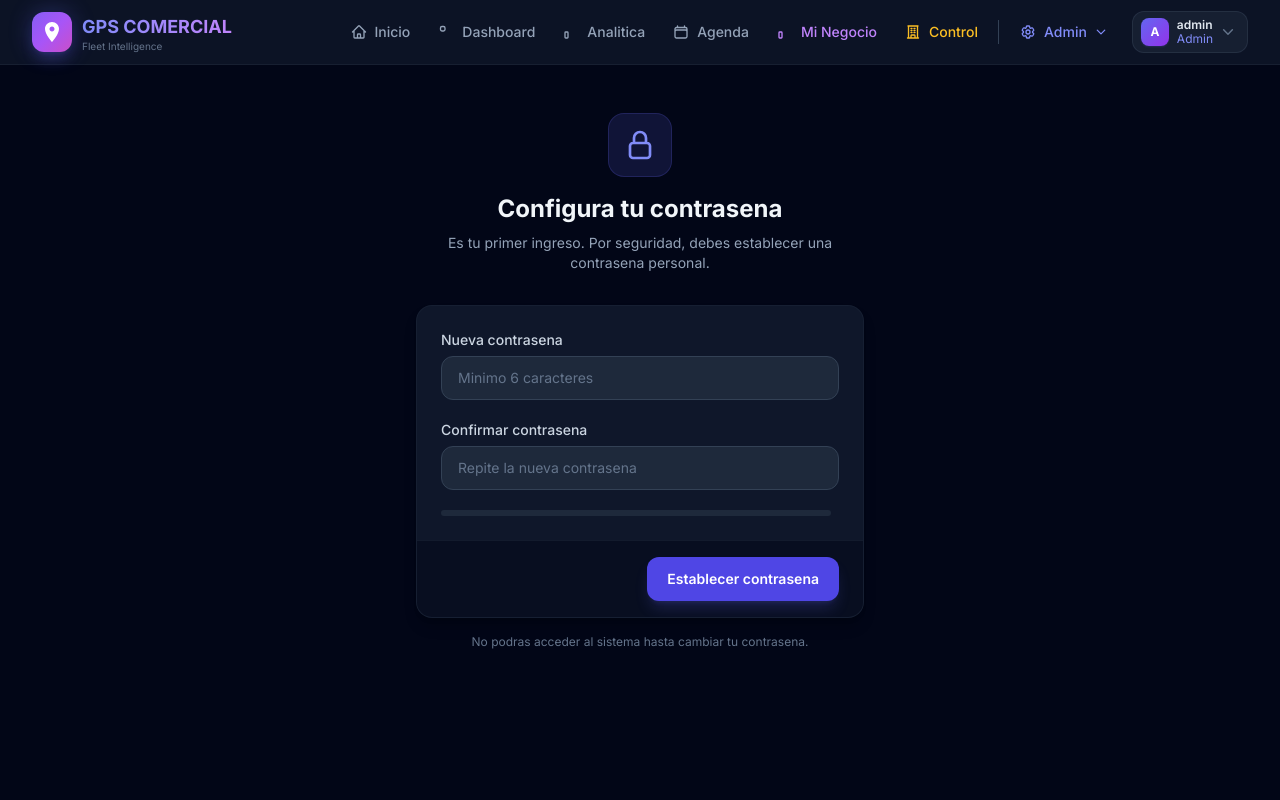
After one commit to bgaleanotec-maker/GPS-Comercial, a Flask app: page /auth/change-password in a window 1280 px wide. The commit adds this page. Run offline with Flask 3, Linux system fonts and the light colour scheme; a user stored in the database is signed in; some libraries are stand-ins or nearby versions.

Commit message:
Password management: force change on first login + admin reset
- Add must_change_password field to User model (default True for new users)
- Force password change screen on first login with generic password
- before_request middleware blocks all routes until password is changed
- Admin can generate random temp password (VantiXXXX) from edit user
- Admin can also set manual password, both trigger must_change_password
- Password strength indicator with visual feedback
- Dark themed change_password template with security UX

Co-Authored-By: Claude Opus 4.6 <noreply@anthropic.com>

```diff
--- a/app/__init__.py
+++ b/app/__init__.py
@@ -132,6 +132,16 @@ def create_app(config_class=Config):
     from app.schedule import bp as schedule_bp
     app.register_blueprint(schedule_bp, url_prefix='/schedule')
 
+    # Forzar cambio de contrasena en cualquier ruta protegida
+    @app.before_request
+    def check_password_change():
+        from flask_login import current_user
+        from flask import request, redirect, url_for
+        if current_user.is_authenticated and getattr(current_user, 'must_change_password', False):
+            allowed = ('auth.change_password', 'auth.logout', 'static')
+            if request.endpoint and request.endpoint not in allowed:
+                return redirect(url_for('auth.change_password'))
+
     # Crear/actualizar tablas e inicializar datos
     _init_database(app)
 
--- a/app/auth/routes.py
+++ b/app/auth/routes.py
@@ -1,34 +1,72 @@
-# Ruta: SST/app/auth/routes.py
+# Ruta: GPS_Comercial/app/auth/routes.py
+import secrets
 from flask import render_template, flash, redirect, url_for, request
 from app import db
 from app.auth import bp
 from app.forms import LoginForm
-from flask_login import current_user, login_user, logout_user
+from flask_login import current_user, login_user, logout_user, login_required
 from app.models import User
-from sqlalchemy import or_
+
 
 @bp.route('/login', methods=['GET', 'POST'])
 def login():
     if current_user.is_authenticated:
-        return redirect(url_for('main.dashboard')) # Redirige al dashboard si ya está logueado
+        if getattr(current_user, 'must_change_password', False):
+            return redirect(url_for('auth.change_password'))
+        return redirect(url_for('main.dashboard'))
     form = LoginForm()
     if form.validate_on_submit():
         user = User.query.filter_by(username=form.username.data).first()
         if user is None or not user.check_password(form.password.data):
-            flash('Usuario o contraseña inválidos', 'danger')
+            flash('Usuario o contrasena invalidos', 'danger')
             return redirect(url_for('auth.login'))
         login_user(user, remember=form.remember_me.data)
 
-        # --- ¡CAMBIO CLAVE AQUÍ! ---
-        # Ahora redirige al dashboard después de un login exitoso
+        # Si debe cambiar clave, redirigir
+        if getattr(user, 'must_change_password', False):
+            flash('Debes cambiar tu contrasena antes de continuar.', 'warning')
+            return redirect(url_for('auth.change_password'))
+
         return redirect(url_for('main.dashboard'))
-        # --- FIN DEL CAMBIO ---
 
-    return render_template('auth/login.html', title='Iniciar Sesión', form=form)
+    return render_template('auth/login.html', title='Iniciar Sesion', form=form)
+
+
+@bp.route('/change-password', methods=['GET', 'POST'])
+@login_required
+def change_password():
+    """Cambio de contrasena obligatorio o voluntario."""
+    forced = getattr(current_user, 'must_change_password', False)
+
+    if request.method == 'POST':
+        current_pw = request.form.get('current_password', '').strip()
+        new_pw = request.form.get('new_password', '').strip()
+        confirm_pw = request.form.get('confirm_password', '').strip()
+
+        # Validaciones
+        if not forced and not current_user.check_password(current_pw):
+            flash('La contrasena actual es incorrecta.', 'danger')
+            return redirect(url_for('auth.change_password'))
+
+        if len(new_pw) < 6:
+            flash('La nueva contrasena debe tener al menos 6 caracteres.', 'danger')
+            return redirect(url_for('auth.change_password'))
+
+        if new_pw != confirm_pw:
+            flash('Las contrasenas no coinciden.', 'danger')
+            return redirect(url_for('auth.change_password'))
+
+        current_user.set_password(new_pw)
+        current_user.must_change_password = False
+        db.session.commit()
+        flash('Contrasena actualizada exitosamente.', 'success')
+        return redirect(url_for('main.dashboard'))
+
+    return render_template('auth/change_password.html',
+                           title='Cambiar Contrasena', forced=forced)
+
 
 @bp.route('/logout')
 def logout():
     logout_user()
     return redirect(url_for('main.index'))
-
-# La ruta '/register' ha sido eliminada.
--- a/app/models.py
+++ b/app/models.py
@@ -29,6 +29,9 @@ class User(UserMixin, db.Model):
 
     # Contacto
     phone_number = db.Column(db.String(20))  # Para WhatsApp (formato: 573001234567)
+
+    # Seguridad
+    must_change_password = db.Column(db.Boolean, default=True)  # Forzar cambio de clave en primer login
 
     # Estado del empleado
     employee_status = db.Column(db.String(30), default='activo')  # activo, vacaciones, incapacidad, licencia, retirado
--- /dev/null
+++ b/app/templates/auth/change_password.html
@@ -0,0 +1,119 @@
+{% extends "base.html" %}
+
+{% block content %}
+<div class="min-h-[70vh] flex items-center justify-center px-4 py-12">
+    <div class="w-full max-w-md">
+        <!-- Header -->
+        <div class="text-center mb-8">
+            <div class="inline-flex items-center justify-center w-16 h-16 bg-indigo-500/15 border border-indigo-500/20 rounded-2xl mb-4">
+                <svg class="w-8 h-8 text-indigo-400" fill="none" viewBox="0 0 24 24" stroke="currentColor" stroke-width="2">
+                    <path stroke-linecap="round" stroke-linejoin="round" d="M16.5 10.5V6.75a4.5 4.5 0 10-9 0v3.75m-.75 11.25h10.5a2.25 2.25 0 002.25-2.25v-6.75a2.25 2.25 0 00-2.25-2.25H6.75a2.25 2.25 0 00-2.25 2.25v6.75a2.25 2.25 0 002.25 2.25z"/>
+                </svg>
+            </div>
+            <h1 class="text-2xl font-bold text-slate-100">
+                {% if forced %}Configura tu contrasena{% else %}Cambiar contrasena{% endif %}
+            </h1>
+            <p class="text-sm text-slate-400 mt-2">
+                {% if forced %}
+                    Es tu primer ingreso. Por seguridad, debes establecer una contrasena personal.
+                {% else %}
+                    Ingresa tu contrasena actual y elige una nueva.
+                {% endif %}
+            </p>
+        </div>
+
+        <!-- Form -->
+        <form method="POST" action="{{ url_for('auth.change_password') }}"
+              class="bg-slate-900 border border-slate-800/50 rounded-2xl shadow-lg shadow-black/20 overflow-hidden">
+            <input type="hidden" name="csrf_token" value="{{ csrf_token() }}">
+
+            <div class="p-6 space-y-5">
+                {% if not forced %}
+                <!-- Contrasena actual (solo si no es forzado) -->
+                <div>
+                    <label for="current_password" class="block text-sm font-medium text-slate-300 mb-1.5">Contrasena actual</label>
+                    <input type="password" id="current_password" name="current_password" required
+                           class="w-full px-4 py-2.5 bg-slate-800 border border-slate-700 rounded-xl text-sm text-slate-200 placeholder-slate-500 focus:ring-2 focus:ring-indigo-500 focus:border-indigo-500 touch-target"
+                           placeholder="Tu contrasena actual">
+                </div>
+                {% endif %}
+
+                <!-- Nueva contrasena -->
+                <div>
+                    <label for="new_password" class="block text-sm font-medium text-slate-300 mb-1.5">Nueva contrasena</label>
+                    <input type="password" id="new_password" name="new_password" required minlength="6"
+                           class="w-full px-4 py-2.5 bg-slate-800 border border-slate-700 rounded-xl text-sm text-slate-200 placeholder-slate-500 focus:ring-2 focus:ring-indigo-500 focus:border-indigo-500 touch-target"
+                           placeholder="Minimo 6 caracteres">
+                </div>
+
+                <!-- Confirmar contrasena -->
+                <div>
+                    <label for="confirm_password" class="block text-sm font-medium text-slate-300 mb-1.5">Confirmar contrasena</label>
+                    <input type="password" id="confirm_password" name="confirm_password" required minlength="6"
+                           class="w-full px-4 py-2.5 bg-slate-800 border border-slate-700 rounded-xl text-sm text-slate-200 placeholder-slate-500 focus:ring-2 focus:ring-indigo-500 focus:border-indigo-500 touch-target"
+                           placeholder="Repite la nueva contrasena">
+                </div>
+
+                <!-- Indicador de seguridad -->
+                <div x-data="{
+                    strength: 0,
+                    check() {
+                        const pw = document.getElementById('new_password').value;
+                        let s = 0;
+                        if (pw.length >= 6) s++;
+                        if (pw.length >= 8) s++;
+                        if (/[A-Z]/.test(pw)) s++;
+                        if (/[0-9]/.test(pw)) s++;
+                        if (/[^A-Za-z0-9]/.test(pw)) s++;
+                        this.strength = s;
+                    }
+                }" @input.window="check()">
+                    <div class="flex items-center gap-2">
+                        <div class="flex-1 h-1.5 bg-slate-800 rounded-full overflow-hidden">
+                            <div class="h-full rounded-full transition-all duration-300"
+                                 :class="{
+                                     'w-1/5 bg-red-500': strength === 1,
+                                     'w-2/5 bg-orange-500': strength === 2,
+                                     'w-3/5 bg-amber-500': strength === 3,
+                                     'w-4/5 bg-emerald-500': strength === 4,
+                                     'w-full bg-emerald-400': strength >= 5,
+                                     'w-0': strength === 0,
+                                 }"></div>
+                        </div>
+                        <span class="text-[10px] font-medium"
+                              :class="{
+                                  'text-red-400': strength <= 1,
+                                  'text-orange-400': strength === 2,
+                                  'text-amber-400': strength === 3,
+                                  'text-emerald-400': strength >= 4,
+                                  'text-slate-600': strength === 0,
+                              }"
+                              x-text="['','Debil','Regular','Buena','Fuerte','Excelente'][strength] || ''">
+                        </span>
+                    </div>
+                </div>
+            </div>
+
+            <!-- Actions -->
+            <div class="px-6 py-4 bg-slate-950/50 border-t border-slate-800/50 flex flex-col sm:flex-row gap-3 sm:justify-between">
+                {% if not forced %}
+                <a href="{{ url_for('main.dashboard') }}" class="px-5 py-2.5 text-center border border-slate-700 text-slate-300 rounded-xl text-sm font-medium hover:bg-slate-800 transition touch-target">
+                    Cancelar
+                </a>
+                {% else %}
+                <div></div>
+                {% endif %}
+                <button type="submit" class="px-5 py-2.5 bg-indigo-600 text-white rounded-xl text-sm font-semibold hover:bg-indigo-500 transition shadow-lg shadow-indigo-500/20 touch-target">
+                    {% if forced %}Establecer contrasena{% else %}Cambiar contrasena{% endif %}
+                </button>
+            </div>
+        </form>
+
+        {% if forced %}
+        <p class="text-center text-xs text-slate-500 mt-4">
+            No podras acceder al sistema hasta cambiar tu contrasena.
+        </p>
+        {% endif %}
+    </div>
+</div>
+{% endblock %}
```
Also changed, not shown: app/templates/user_management/edit_user.html (+22 -5 lines), app/user_management/routes.py (+13 -4 lines).
